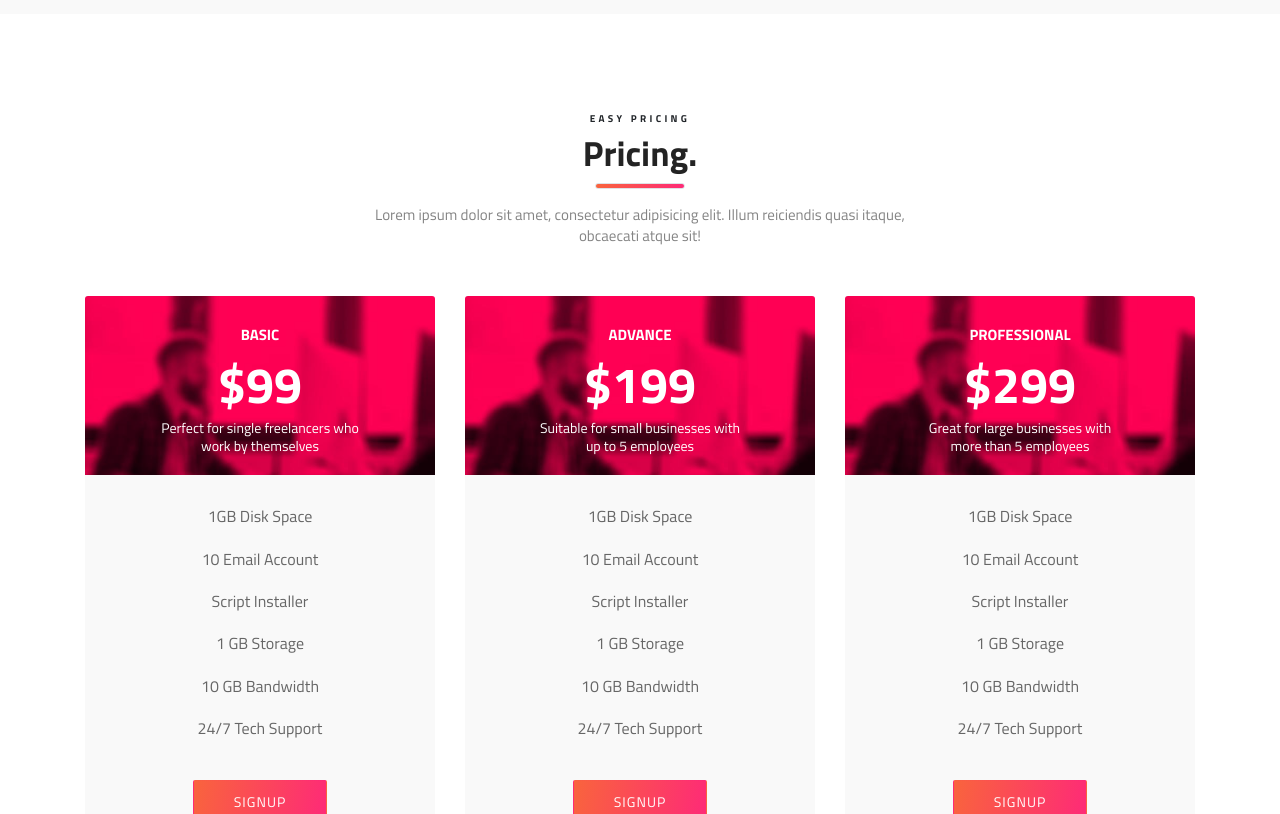
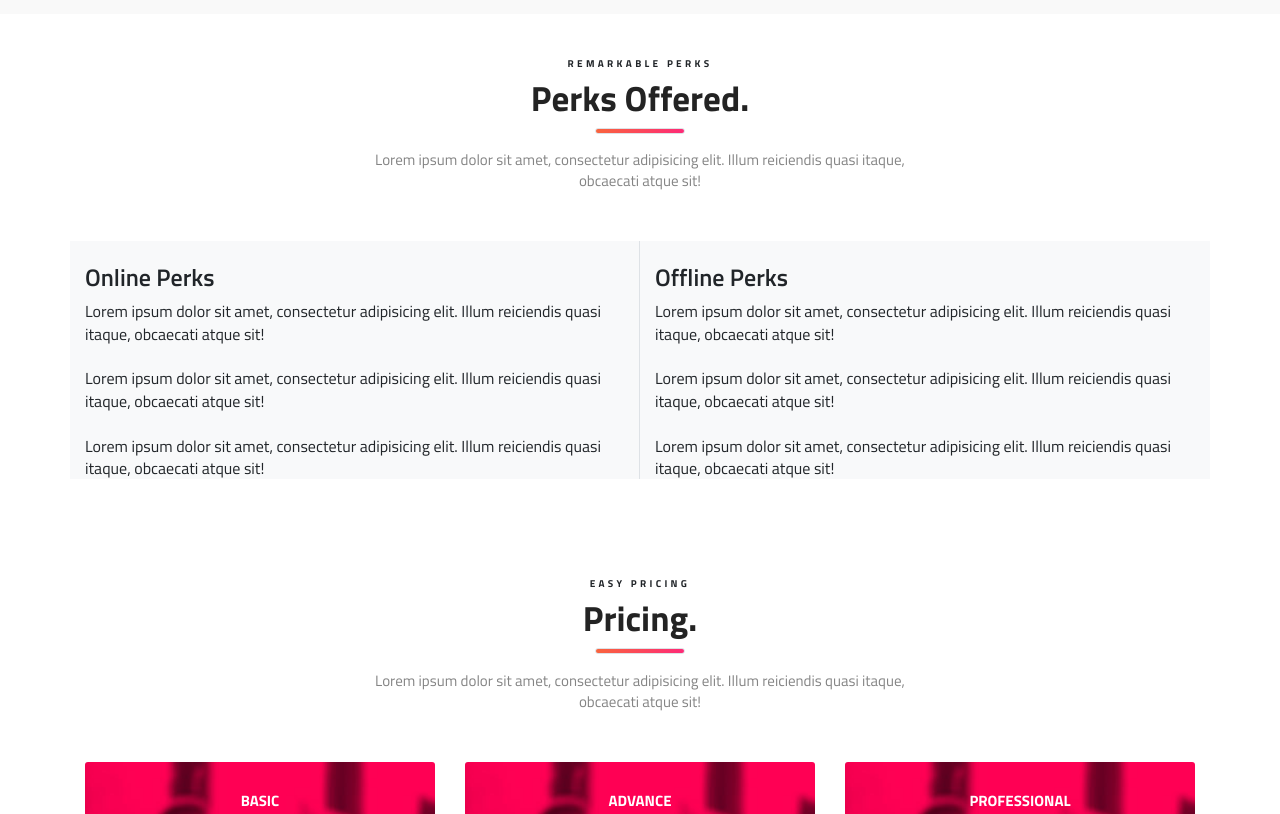
Before and after one commit to TechX-2022/techx2.0, a plain HTML site: page index-2.html in a window 1280 px wide. Shown: the part 5403-6217 px from the top of the page. Drawn offline with Linux system fonts and the light colour scheme; some packages are replaced by stand-ins of ours; files whose address does not match are found by name.

Commit message:
perks added

```diff
--- a/index-2.html
+++ b/index-2.html
@@ -630,6 +630,46 @@ Start About Section
 </section>
 <!-- End section -->
 
+<!--start basic perks section -->
+<section class="perks offered" id="perks">
+<div class="container">
+<div class="row">
+	<div class="col-12">
+		<div class="title text-center perk">
+			<br>
+			<br>
+			<h4>Remarkable perks</h4>
+			<h2>Perks Offered.</h2>
+			<span class="border"></span>
+						<p>Lorem ipsum dolor sit amet, consectetur adipisicing elit. Illum reiciendis quasi itaque, obcaecati atque sit!</p>
+		</div>
+	</div>
+</div>
+<div class = "row">
+	<div class="col-sm-6 bg-light perk border-right m-auto">
+		<br>
+		<h4>Online Perks</h4>
+			<ul>Lorem ipsum dolor sit amet, consectetur adipisicing elit. Illum reiciendis quasi itaque, obcaecati atque sit!</ul>
+			<br>
+			<ul>Lorem ipsum dolor sit amet, consectetur adipisicing elit. Illum reiciendis quasi itaque, obcaecati atque sit!</ul>
+			<br>
+			<ul>Lorem ipsum dolor sit amet, consectetur adipisicing elit. Illum reiciendis quasi itaque, obcaecati atque sit!</ul>
+	</div>
+    <div class="col-sm-6 bg-light perk  m-auto">
+		<br>
+	    <h4>Offline Perks</h4>
+			<ul>Lorem ipsum dolor sit amet, consectetur adipisicing elit. Illum reiciendis quasi itaque, obcaecati atque sit!</ul>
+			<br>
+			<ul>Lorem ipsum dolor sit amet, consectetur adipisicing elit. Illum reiciendis quasi itaque, obcaecati atque sit!</ul>
+			<br>
+			<ul>Lorem ipsum dolor sit amet, consectetur adipisicing elit. Illum reiciendis quasi itaque, obcaecati atque sit!</ul>
+	</div>
+</div>
+</div>
+</section>
+<!--end perks section -->
+
+
 <!-- Start Pricing section
 		=========================================== -->
 <section class="pricing-table  section" id="pricing">
```
